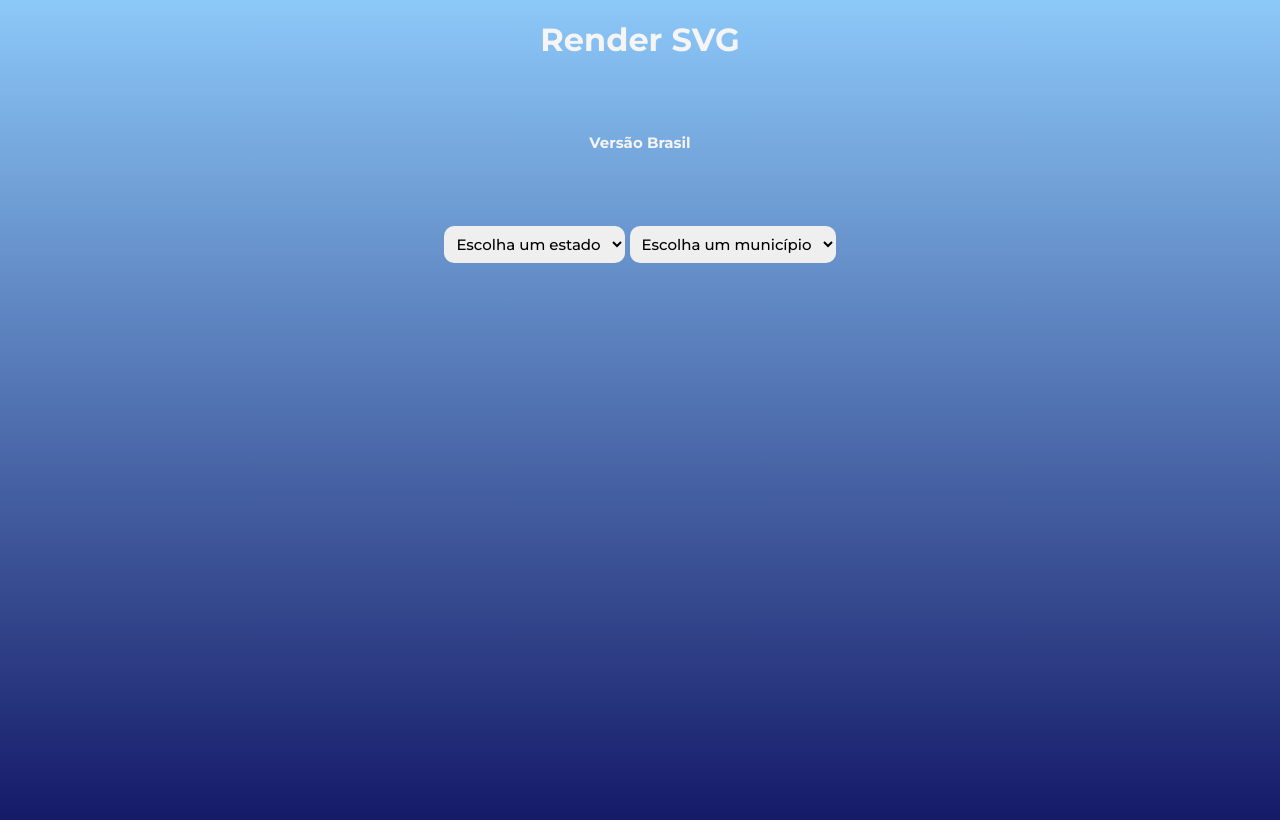
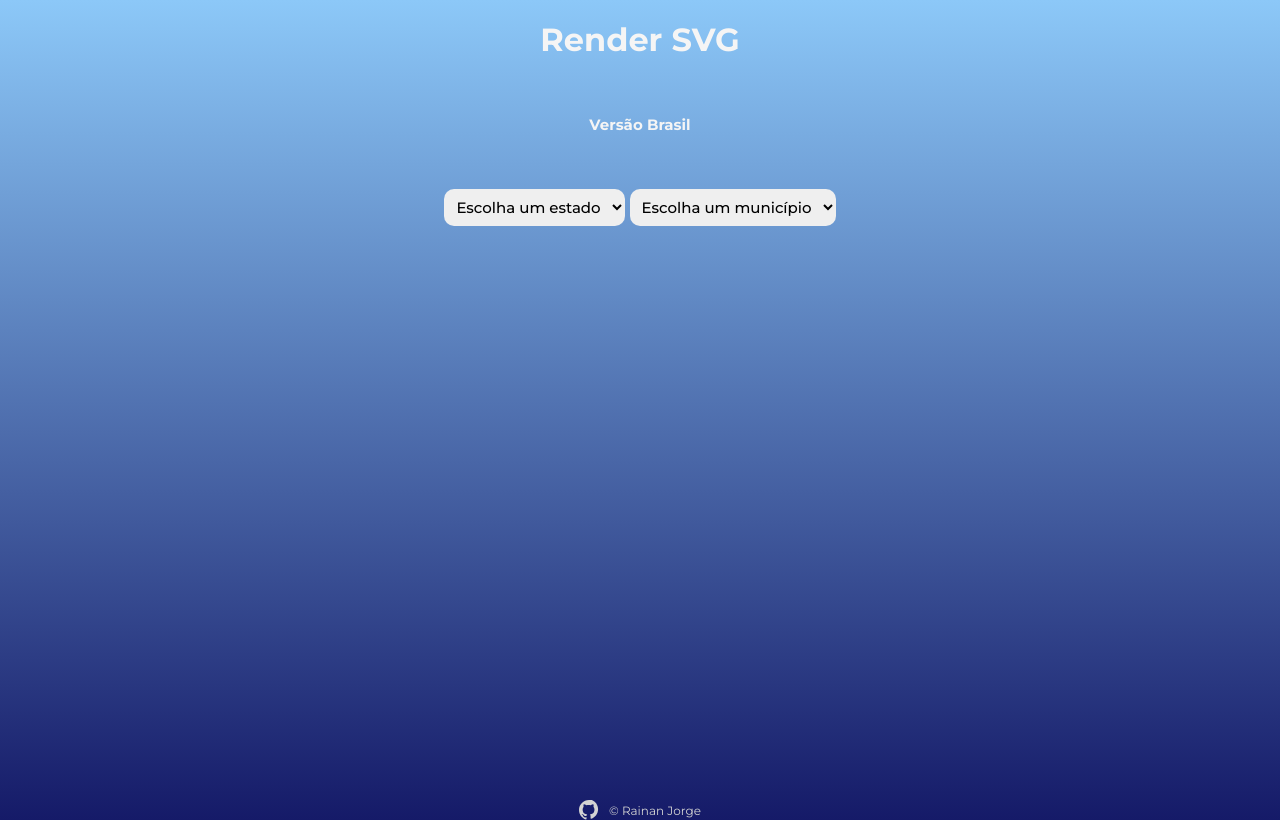
Before and after one commit to RainanJorge/ATVD-BD2, a website: page FrontEnd/index.html in a window 1280 px wide. Drawn offline with Linux system fonts and the light colour scheme; no server answers.

Commit message:
adicionando rodape

```diff
--- a/FrontEnd/index.css
+++ b/FrontEnd/index.css
@@ -34,6 +34,27 @@ h1, h2 {
 svg {
     width: 500px;
     height: 500px;
+    fill: lightgray;
+}
+
+.rodape {
+    display: flex;
+    justify-content: center;
+    align-items: center;
+}
+
+.rodape a {
+    font-size: 12px;
+    text-decoration: none;
+    color: lightgray;
+    display: flex;
+    align-items: center;
+    gap: 10px;
+}
+
+.svg_github {
+    width: 20px;
+    height: 20px;
 }
 
 .style_select {
--- a/FrontEnd/index.html
+++ b/FrontEnd/index.html
@@ -24,6 +24,14 @@
             <path id="path_municipio"/>
         </svg>
     </div>
+    <footer class="rodape">
+        <a href="https://github.com/RainanJorge" target="_blank">
+            <svg class="svg_github" xmlns="http://www.w3.org/2000/svg" viewBox="0 0 24 24" id="github">
+                <path d="M12 0C5.372 0 0 5.372 0 12c0 5.302 3.438 9.798 8.207 11.387.6.111.826-.261.826-.581v-2.03c-3.338.727-4.033-1.614-4.033-1.614-.544-1.38-1.332-1.748-1.332-1.748-1.089-.743.083-.727.083-.727 1.205.084 1.838 1.274 1.838 1.274 1.07 1.834 2.805 1.304 3.493.996.108-.775.419-1.305.761-1.606-2.666-.304-5.467-1.334-5.467-5.923 0-1.306.466-2.374 1.232-3.21-.123-.303-.534-1.516.115-3.155 0 0 1.008-.323 3.3 1.23 1.604-.447 3.268-.448 4.871 0 2.287-1.553 3.295-1.23 3.295-1.23.651 1.639.239 2.852.118 3.155.767.836 1.232 1.904 1.232 3.21 0 4.6-2.805 5.62-5.473 5.923.42.343.795.917.795 1.843v2.726c0 .321.224.696.83.58 4.767-1.59 8.205-6.085 8.205-11.387 0-6.628-5.372-12-12-12z"></path>
+            </svg>
+            <span>© Rainan Jorge</span>
+        </a>
+    </footer>
     <script src="index.js"></script>
 </body>
 </html>
```
